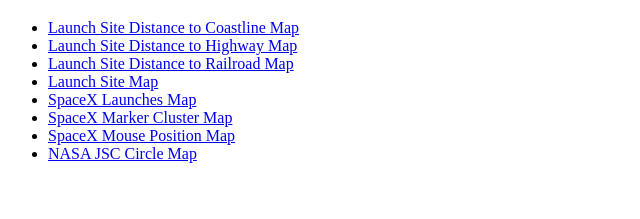
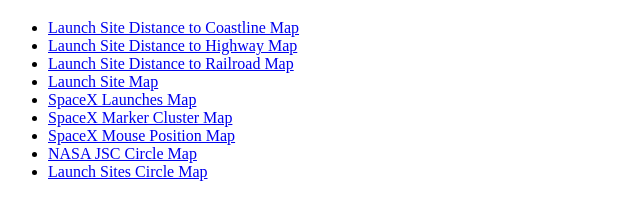
Before and after one commit to SSGrant876/Interactive-Visual-Analytics-with-Folium, a plain HTML site: page index.html in a window 1280 px wide. Shown: the part 61-280 px from the top of the page, without its empty margins (0-640 px from the left). Drawn offline with Linux system fonts and the light colour scheme.

Commit message:
Update index.html

```diff
--- a/index.html
+++ b/index.html
@@ -15,6 +15,7 @@
     <li><a href="maps/spacex_marker_cluster_map.html">SpaceX Marker Cluster Map</a></li>
     <li><a href="maps/spacex_mouse_position_map.html">SpaceX Mouse Position Map</a></li>
     <li><a href="maps/nasa_jsc_circle_map.html">NASA JSC Circle Map</a></li>
+    <li><a href="maps/launch_sites_circle_map.html">Launch Sites Circle Map</a></li>
   </ul>
 </body>
 </html>
```
